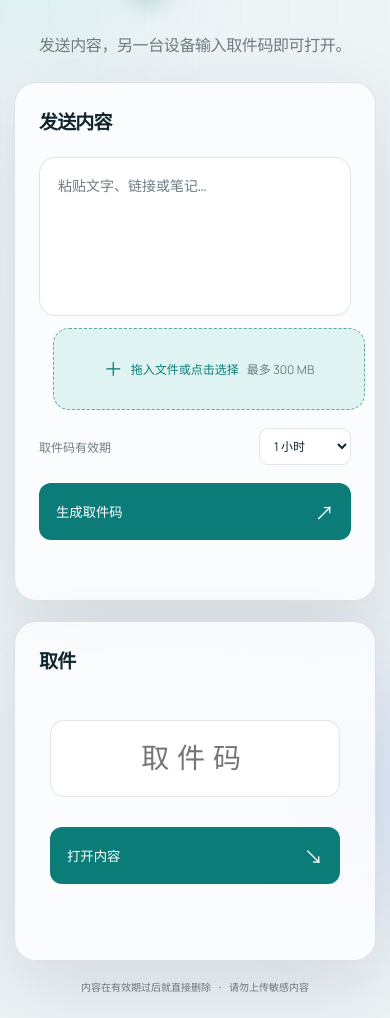
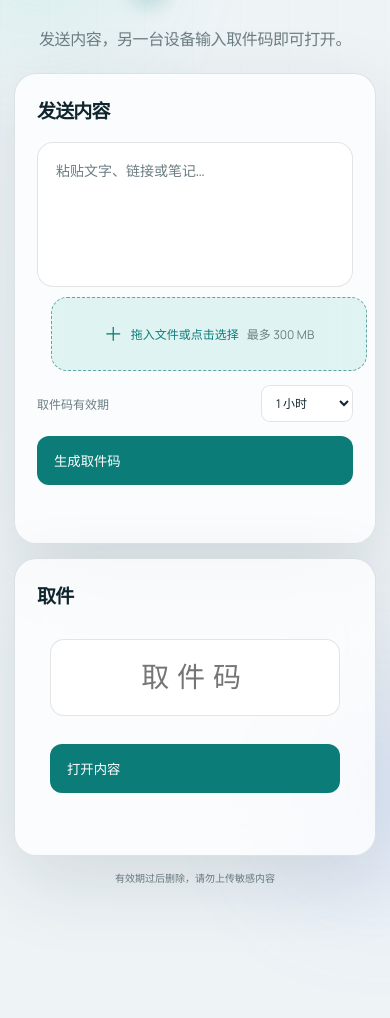
Before and after one commit to nmdft/drop, a website: page public/index.html in a window 390 px wide. Shown: the part 55-1073 px from the top of the page. After the commit the page ends 964 px from the top, so only its background shows below. Drawn offline with nearby package versions, Linux system fonts and the light colour scheme; no server answers.

Commit message:
Polish mobile pickup details

```diff
--- a/public/app.js
+++ b/public/app.js
@@ -125,7 +125,7 @@ element('send-form').addEventListener('submit', async event => {
     latestReceipt = result;
     element('receipt').hidden = false;
     element('receipt-code').textContent = result.code;
-    element('receipt-expiry').textContent = `取件码有效至 ${date(result.expiresAt)}；内容保留至 ${date(result.deleteAt)}。`;
+    element('receipt-expiry').textContent = `取件码有效期至 ${date(result.expiresAt)}`;
     element('receipt-link').value = `${location.origin}/#code=${result.code}`;
     element('revoke-link').value = `${location.origin}/#revoke=${encodeURIComponent(result.revokeToken)}`;
     notice('send-notice', '发送成功。请妥善保存取件码；撤销链接仅供自己使用。');
--- a/public/index.html
+++ b/public/index.html
@@ -20,19 +20,19 @@
       <form id="send-form">
         <div id="composer" class="composer"><div class="text-box"><textarea id="text" placeholder="粘贴文字、链接或笔记…" aria-label="要传递的文字"></textarea></div><label id="file-picker" class="file-picker"><span class="file-glyph">＋</span><span id="file-label">拖入文件或点击选择</span><span id="file-limit" class="file-limit">最多 300 MB</span><input id="file" type="file" aria-label="选择文件"></label><button id="clear-file" class="clear-file" type="button" hidden aria-label="移除文件">×</button></div>
         <div class="send-options"><label for="duration">取件码有效期</label><select id="duration"><option value="3600">1 小时</option><option value="10800">3 小时</option><option value="86400">1 天</option><option value="259200">3 天</option></select></div>
-        <button class="primary action-button" id="send-button" type="submit"><span>生成取件码</span><span aria-hidden="true">↗</span></button>
+        <button class="primary action-button" id="send-button" type="submit">生成取件码</button>
       </form>
       <p id="send-notice" class="notice" role="status" aria-live="polite"></p><progress id="send-progress" max="1" value="0" hidden aria-label="上传进度"></progress>
       <div id="receipt" class="receipt" hidden><span class="eyebrow">已准备好</span><div class="code" id="receipt-code"></div><p id="receipt-expiry" class="detail"></p><input id="receipt-link" class="small-input" readonly aria-label="取件链接"><div class="actions"><button id="copy-code" type="button">复制取件码</button><button id="copy-link" type="button">复制链接</button></div><details><summary>撤销这次分享</summary><input id="revoke-link" class="small-input" readonly aria-label="撤销链接"><div class="actions"><button id="copy-revoke" type="button">复制撤销链接</button><button id="revoke-button" class="danger" type="button">立即撤销</button></div></details></div>
     </section>
     <section class="panel pickup-panel" aria-labelledby="pickup-heading">
       <div class="panel-top"><h2 id="pickup-heading">取件</h2></div>
-      <div class="pickup-center"><form id="pickup-form"><label class="sr-only" for="code">取件码</label><input id="code" type="text" inputmode="numeric" pattern="[0-9]{4}" minlength="4" maxlength="4" placeholder="取件码" autocomplete="off" required><button id="pickup-button" class="primary action-button" type="submit"><span>打开内容</span><span aria-hidden="true">↘</span></button></form></div>
-      <p id="pickup-notice" class="notice" role="status" aria-live="polite"></p><div id="received" class="received" hidden><h3 id="received-name"></h3><p id="received-detail" class="detail"></p><pre id="received-text" hidden></pre><button id="copy-text" class="primary" type="button" hidden>复制文字</button><button id="download-button" class="primary" type="button" hidden>下载文件</button></div>
+      <div class="pickup-center"><form id="pickup-form"><label class="sr-only" for="code">取件码</label><input id="code" type="text" inputmode="numeric" pattern="[0-9]{4}" minlength="4" maxlength="4" placeholder="取件码" autocomplete="off" required><button id="pickup-button" class="primary action-button" type="submit">打开内容</button></form></div>
+      <p id="pickup-notice" class="notice" role="status" aria-live="polite"></p><div id="received" class="received" hidden><h3 id="received-name"></h3><p id="received-detail" class="detail"></p><div class="received-text-wrap"><pre id="received-text" hidden></pre><button id="copy-text" type="button" hidden>复制</button></div><button id="download-button" class="primary" type="button" hidden>下载文件</button></div>
     </section>
 
   </div>
-  <footer>内容在有效期过后就直接删除 · 请勿上传敏感内容</footer>
+  <footer>有效期过后删除，请勿上传敏感内容</footer>
 </main>
 </body>
 </html>
--- a/public/style.css
+++ b/public/style.css
@@ -56,3 +56,28 @@ footer { padding-top: 18px; }
   .panel { min-height: auto; padding: 24px; }
   .pickup-center { padding: 24px 0 16px; }
 }
+
+/* Small-screen polish */
+.text-box,
+.file-picker { width: 100%; }
+.file-picker { box-sizing: border-box; }
+.received-text-wrap { position: relative; }
+.received-text-wrap pre { padding-right: 72px; }
+#copy-text { position: absolute; top: 10px; right: 10px; padding: 7px 11px; border: 1px solid var(--line); border-radius: 8px; background: var(--surface-strong); color: var(--accent); font: 600 12px inherit; cursor: pointer; }
+#copy-text:hover { border-color: var(--accent); background: var(--accent-soft); }
+@media (max-width: 780px) {
+  .hero { padding-top: 30px; padding-bottom: 22px; }
+  .workspace { gap: 14px; }
+  .panel { padding: 22px; }
+  .panel-top { margin-bottom: 18px; }
+  .composer { gap: 10px; }
+  .text-box { min-height: 140px; }
+  .composer textarea { min-height: 138px; }
+  .file-picker { min-height: 74px; }
+  .send-options { margin-top: 14px; }
+  .send-panel .action-button { margin-top: 14px; }
+  .pickup-center { flex: none; padding: 12px 0 10px; }
+  .pickup-center form { gap: 10px; }
+  .pickup-panel .notice { margin-top: 8px; }
+  footer { padding-top: 14px; }
+}
```
